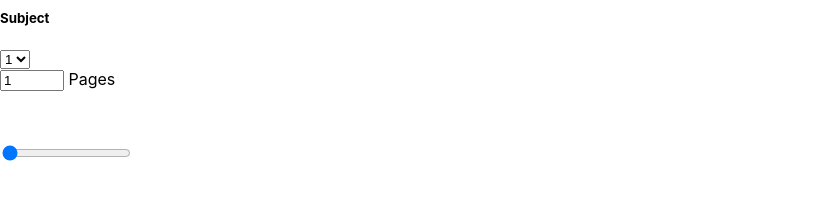
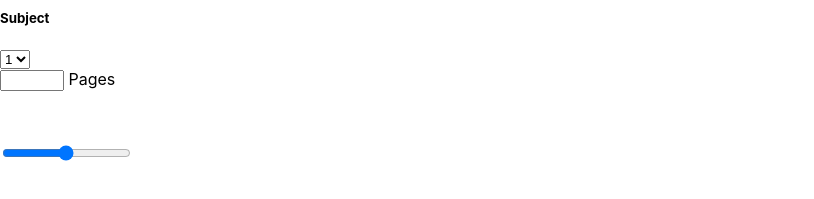
Before and after one commit to rmnkot/order-form, a React (Create React App) app: page / in a window 1280 px wide. Shown: the part 395-594 px from the top of the page, without its empty margins (0-814 px from the left). Built offline with nearby package versions, Linux system fonts and the light colour scheme.

Commit message:
In progress

```diff
--- a/src/components/orderform/controls/Pages.jsx
+++ b/src/components/orderform/controls/Pages.jsx
@@ -5,7 +5,7 @@ export default class Pages extends Component {
         return (
             <div>
                 <div>
-                    <input id="pages-count" type="number" name="pages-count-value" min="0" max="100" value="1" />
+                    <input id="pages-count" type="number" name="pages-count-value" min="0" max="100" />
 
                     <span> Pages</span>
                     <p id="words-count" >&nbsp;</p>
@@ -13,7 +13,7 @@ export default class Pages extends Component {
 
                 <div>
                     <div>
-                        <input id="pages" name="pages" type="range" min="1" max="100" value="1" />
+                        <input id="pages" name="pages" type="range" min="1" max="100" />
                     </div>
                 </div>
             </div>
--- a/src/pages/Orderform.jsx
+++ b/src/pages/Orderform.jsx
@@ -1,5 +1,5 @@
 import React, { Component } from 'react';
-import OrderformControls from '../components/orderform/controls/OrderformControls';
+import OrderformControls from '../components/orderform/OrderformControls';
 
 export default class Orderform extends Component {
     render() {
```
Also changed, not shown: src/components/orderform/OrderformControls.jsx (renamed from src/components/orderform/controls/OrderformControls.jsx, +6 -6 lines), 1 other file (tests, documents, lock files or other folders).
